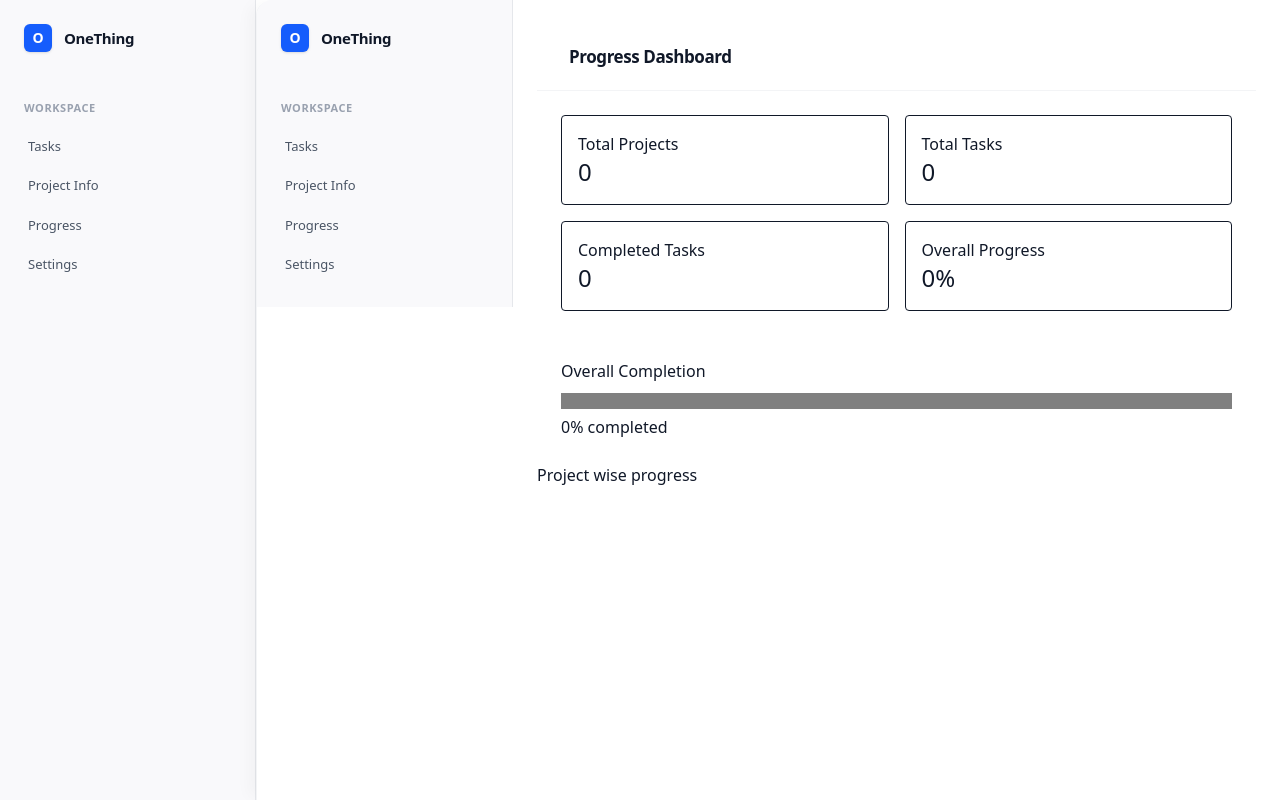
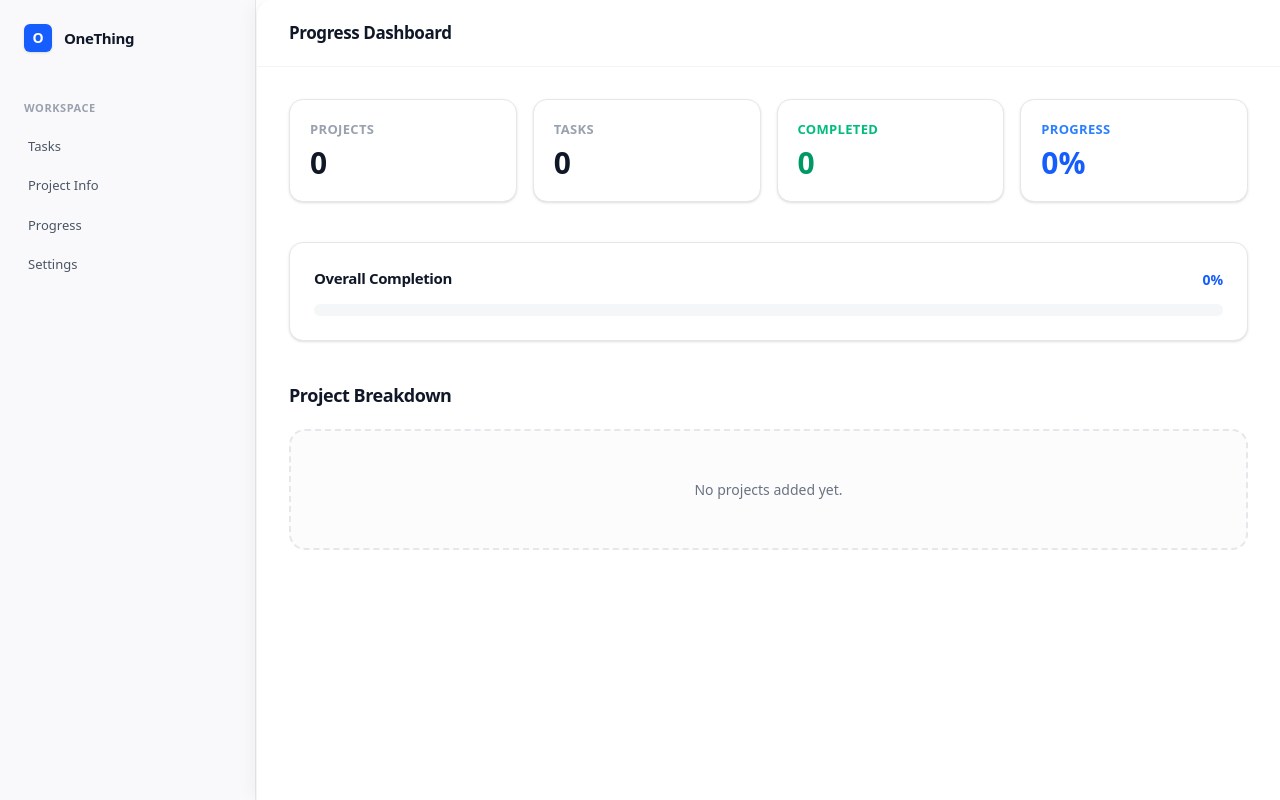
Before and after one commit to vk22006/OneThing, a SvelteKit app: page /Components/Progress in a window 1280 px wide. Built offline with nearby package versions, Linux system fonts and the light colour scheme.

Commit message:
Upgrade Progress dashboard UI

```diff
--- a/src/routes/Components/Progress/+page.svelte
+++ b/src/routes/Components/Progress/+page.svelte
@@ -1,9 +1,8 @@
 <script lang="ts">
     import Header from '../../../lib/layout/Header.svelte';
-    import Sidebar from '../../../lib/layout/Sidebar.svelte';
     import { onMount } from "svelte";
 
-    let page = $state('Progress Dashboard');
+    let pageTitle = $state('Progress Dashboard');
 
     type Status = 'TODO' | 'DONE';
 
@@ -24,114 +23,74 @@
 
     onMount(() => {
         const stored = localStorage.getItem("project_info");
-
         if (stored) {
             projects = JSON.parse(stored);
         }
     });
 
     let totalProjects = $derived(projects.length);
-    let totalTasks = $derived(
-        projects.reduce(
-            (sum, p) => sum + p.tasks.length, 0
-        ));
-    let completedTasks = $derived(
-        projects.reduce(
-            (sum, p) =>
-                sum + p.tasks.filter(
-                    t => t.status === "DONE"
-                ).length,
-            0
-        ));
-    let overallProgress =$derived(
-        totalTasks === 0
-            ? 0
-            : Math.round((completedTasks / totalTasks) * 100));
-
-
-
-
-
+    let totalTasks = $derived(projects.reduce((sum, p) => sum + p.tasks.length, 0));
+    let completedTasks = $derived(projects.reduce((sum, p) => sum + p.tasks.filter(t => t.status === "DONE").length, 0));
+    let overallProgress = $derived(totalTasks === 0 ? 0 : Math.round((completedTasks / totalTasks) * 100));
 </script>
 
-<div class="flex">
+<Header page={pageTitle} />
 
-  <Sidebar title="OneThing">
-    <button class="block hover:bg-gray-700 p-2 rounded"><a href="/">Tasks</a></button>
-    <button class="block hover:bg-gray-700 p-2 rounded"><a href="/Components/ProjectInfo">Project Info</a></button>
-    <button class="block hover:bg-gray-700 p-2 rounded"><a href="/Components/Progress">Progress</a></button>
-    <button class="block hover:bg-gray-700 p-2 rounded"><a href="/Components/Settings">Settings</a></button>
-  </Sidebar>
-
-  <main class="flex-1 p-6">
-
-    <Header {page} />
-
-    <div class="grid grid-cols-2 gap-4 p-6">
-
-    <div class="p-4 border rounded">
-        <h3>Total Projects</h3>
-        <p class="text-2xl">{totalProjects}</p>
+<div class="px-8 py-8 max-w-5xl mx-auto w-full">
+    <!-- Overview Cards -->
+    <div class="grid grid-cols-4 gap-4 mb-10">
+        <div class="bg-white border border-gray-200 rounded-[14px] shadow-sm p-5 hover:shadow-md transition-shadow">
+            <p class="text-[13px] font-bold text-gray-400 uppercase tracking-wide mb-1.5">Projects</p>
+            <p class="text-3xl font-bold text-gray-900">{totalProjects}</p>
+        </div>
+        <div class="bg-white border border-gray-200 rounded-[14px] shadow-sm p-5 hover:shadow-md transition-shadow">
+            <p class="text-[13px] font-bold text-gray-400 uppercase tracking-wide mb-1.5">Tasks</p>
+            <p class="text-3xl font-bold text-gray-900">{totalTasks}</p>
+        </div>
+        <div class="bg-white border border-gray-200 rounded-[14px] shadow-sm p-5 hover:shadow-md transition-shadow">
+            <p class="text-[13px] font-bold text-emerald-500 uppercase tracking-wide mb-1.5">Completed</p>
+            <p class="text-3xl font-bold text-emerald-600">{completedTasks}</p>
+        </div>
+        <div class="bg-white border border-gray-200 rounded-[14px] shadow-sm p-5 hover:shadow-md transition-shadow">
+            <p class="text-[13px] font-bold text-blue-500 uppercase tracking-wide mb-1.5">Progress</p>
+            <p class="text-3xl font-bold text-blue-600">{overallProgress}%</p>
+        </div>
     </div>
 
-    <div class="p-4 border rounded">
-        <h3>Total Tasks</h3>
-        <p class="text-2xl">{totalTasks}</p>
+    <!-- Overall Completion bar -->
+    <div class="bg-white border border-gray-200 rounded-[14px] shadow-sm p-6 mb-10">
+        <div class="flex justify-between items-end mb-3.5">
+            <h3 class="text-[15px] font-bold text-gray-900 tracking-tight">Overall Completion</h3>
+            <span class="text-[14px] font-bold {overallProgress === 100 ? 'text-emerald-500' : 'text-blue-600'}">{overallProgress}%</span>
+        </div>
+        <div class="w-full h-3 bg-gray-100/80 rounded-full overflow-hidden">
+            <div class="h-full {overallProgress === 100 ? 'bg-emerald-500' : 'bg-blue-600'} rounded-full transition-all duration-700 ease-out" style="width: {overallProgress}%"></div>
+        </div>
     </div>
 
-    <div class="p-4 border rounded">
-        <h3>Completed Tasks</h3>
-        <p class="text-2xl">{completedTasks}</p>
+    <h2 class="text-lg font-bold text-gray-900 tracking-tight mb-5">Project Breakdown</h2>
+
+    <!-- Project-wise progress -->
+    <div class="grid grid-cols-2 gap-4">
+        {#each projects as project}
+            {@const done = project.tasks.filter(t => t.status === "DONE").length}
+            {@const percent = project.tasks.length === 0 ? 0 : Math.round((done / project.tasks.length)*100)}
+
+            <div class="bg-white border border-gray-200 rounded-[14px] shadow-sm p-5 hover:shadow-md hover:border-gray-300 transition-all cursor-default">
+                <div class="flex justify-between mb-3.5">
+                    <h4 class="font-semibold text-gray-900 translate-y-[-1px]">{project.title}</h4>
+                    <span class="text-[13px] font-bold {percent === 100 ? 'text-emerald-500' : 'text-gray-500'}">{percent}%</span>
+                </div>
+                <div class="w-full h-2 bg-gray-100 rounded-full overflow-hidden mb-2.5">
+                    <div class="h-full {percent === 100 ? 'bg-emerald-500' : 'bg-blue-500'} rounded-full transition-all duration-500 ease-out" style="width: {percent}%"></div>
+                </div>
+                <p class="text-[12px] font-medium text-gray-400">{done} of {project.tasks.length} tasks completed</p>
+            </div>
+        {/each}
+        {#if projects.length === 0}
+            <div class="col-span-2 text-center py-12 border-2 border-dashed border-gray-200 rounded-2xl bg-gray-50/50">
+                <p class="text-[14px] font-medium text-gray-500">No projects added yet.</p>
+            </div>
+        {/if}
     </div>
-
-    <div class="p-4 border rounded">
-        <h3>Overall Progress</h3>
-        <p class="text-2xl">{overallProgress}%</p>
-    </div>
-
-    </div>
-
-    <div class="p-6">
-        <h3 class="mb-2">Overall Completion</h3>
-
-        <progress
-            max="100"
-            value={overallProgress}
-            class="w-full h-4">
-        </progress>
-
-        <p>{overallProgress}% completed</p>
-    </div>
-
-    <h1>Project wise progress</h1>
-
-    {#each projects as project}
-
-    {@const done =
-        project.tasks.filter(
-            t => t.status === "DONE"
-        ).length}
-
-    {@const percent =
-        project.tasks.length === 0
-            ? 0
-            : Math.round((done / project.tasks.length)*100)}
-
-    <div class="p-4 border rounded mb-3">
-
-    <h4>{project.title}</h4>
-
-    <progress max="100" value={percent} class="w-full"></progress>
-
-    <p>{percent}% complete</p>
-
-    </div>
-
-    {/each}
-
-
-
-
-    </main>
-
 </div>
```
